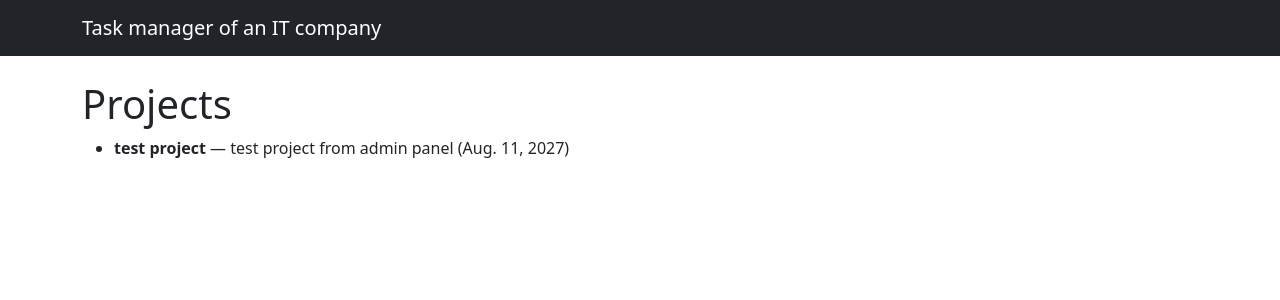
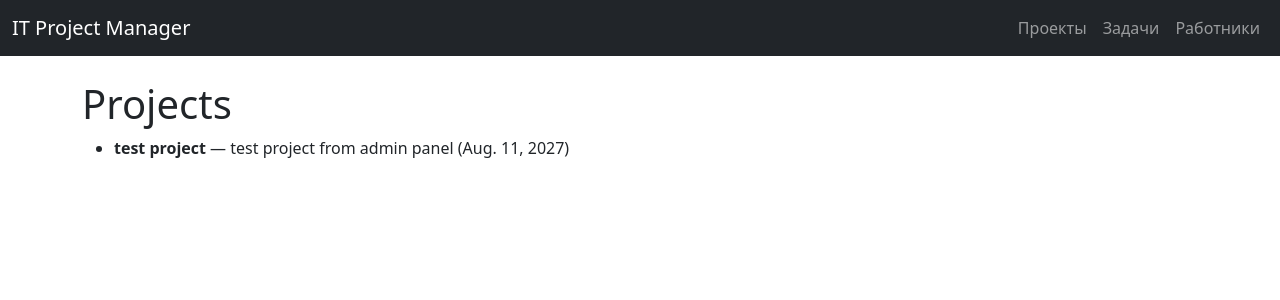
Before and after one commit to UrbanAstronaut88/it-project, a Django app: page /projects/ in a window 1280 px wide. Shown: the top 300 px of the page. Run offline with Django 5.2, Linux system fonts and the light colour scheme; data comes from the database, SQL or seed files in the repository.

Commit message:
update nav in base.html

```diff
--- a/templates/base.html
+++ b/templates/base.html
@@ -7,8 +7,25 @@
 </head>
 <body>
   <nav class="navbar navbar-expand-lg navbar-dark bg-dark mb-4">
-    <div class="container">
-      <a class="navbar-brand" href="/">Task manager of an IT company</a>
+    <div class="container-fluid">
+      <a class="navbar-brand" href="/">IT Project Manager</a>
+      <button class="navbar-toggler" type="button" data-bs-toggle="collapse" data-bs-target="#navbarNav">
+        <span class="navbar-toggler-icon"></span>
+      </button>
+
+      <div class="collapse navbar-collapse" id="navbarNav">
+        <ul class="navbar-nav ms-auto">
+          <li class="nav-item">
+            <a class="nav-link" href="{% url 'project-list' %}">Проекты</a>
+          </li>
+          <li class="nav-item">
+            <a class="nav-link" href="#">Задачи</a>  <!-- позже подключим -->
+          </li>
+          <li class="nav-item">
+            <a class="nav-link" href="#">Работники</a> <!-- позже подключим -->
+          </li>
+        </ul>
+      </div>
     </div>
   </nav>
 
```
